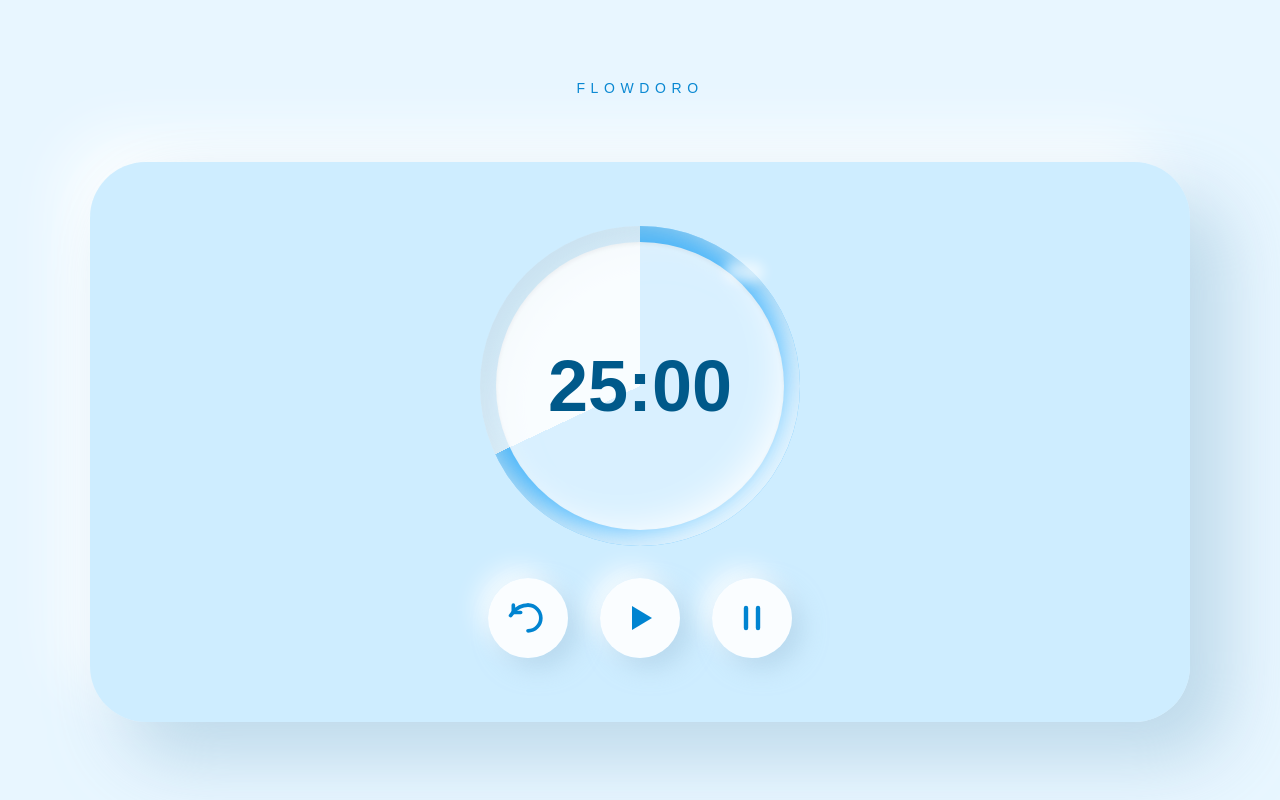
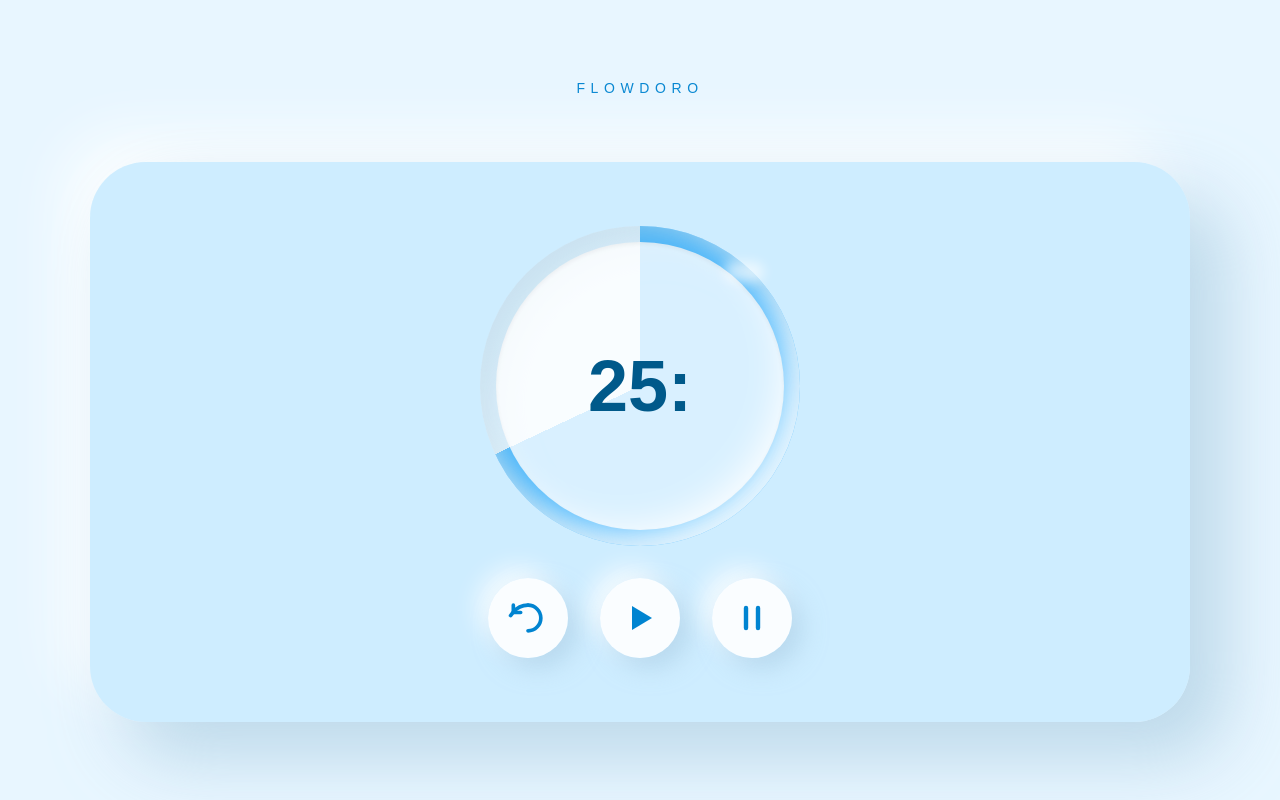
Before and after one commit to yt-catpaw/flowdoro, a Next.js app: page / in a window 1280 px wide. Built offline with nearby package versions, Linux system fonts and the light colour scheme.

Commit message:
TimerDialで秒表示に対応

```diff
--- a/components/timer/TimerDial.tsx
+++ b/components/timer/TimerDial.tsx
@@ -1,12 +1,13 @@
 type TimerDialProps = {
-  minutes: number;
+  minutes: string;
+  seconds: string;
   progress: number; // 0 - 1
 };
 
 const dialShadow =
   "inset 18px 18px 35px rgba(156, 191, 212, 0.35), inset -18px -18px 35px rgba(255, 255, 255, 0.9)";
 
-export default function TimerDial({ minutes, progress }: TimerDialProps) {
+export default function TimerDial({ minutes, seconds, progress }: TimerDialProps) {
   const progressDeg = progress * 360;
 
   return (
@@ -20,7 +21,7 @@ export default function TimerDial({ minutes, progress }: TimerDialProps) {
       <div className="absolute inset-4 rounded-full bg-white/80 shadow-inner" />
       <div className="absolute inset-4 flex items-center justify-center lg:inset-6">
         <span className="text-6xl font-semibold text-sky-800 lg:text-7xl">
-          {String(minutes).padStart(2, "0")}:00
+          {minutes}:{seconds}
         </span>
       </div>
       <div className="absolute inset-6">
```
